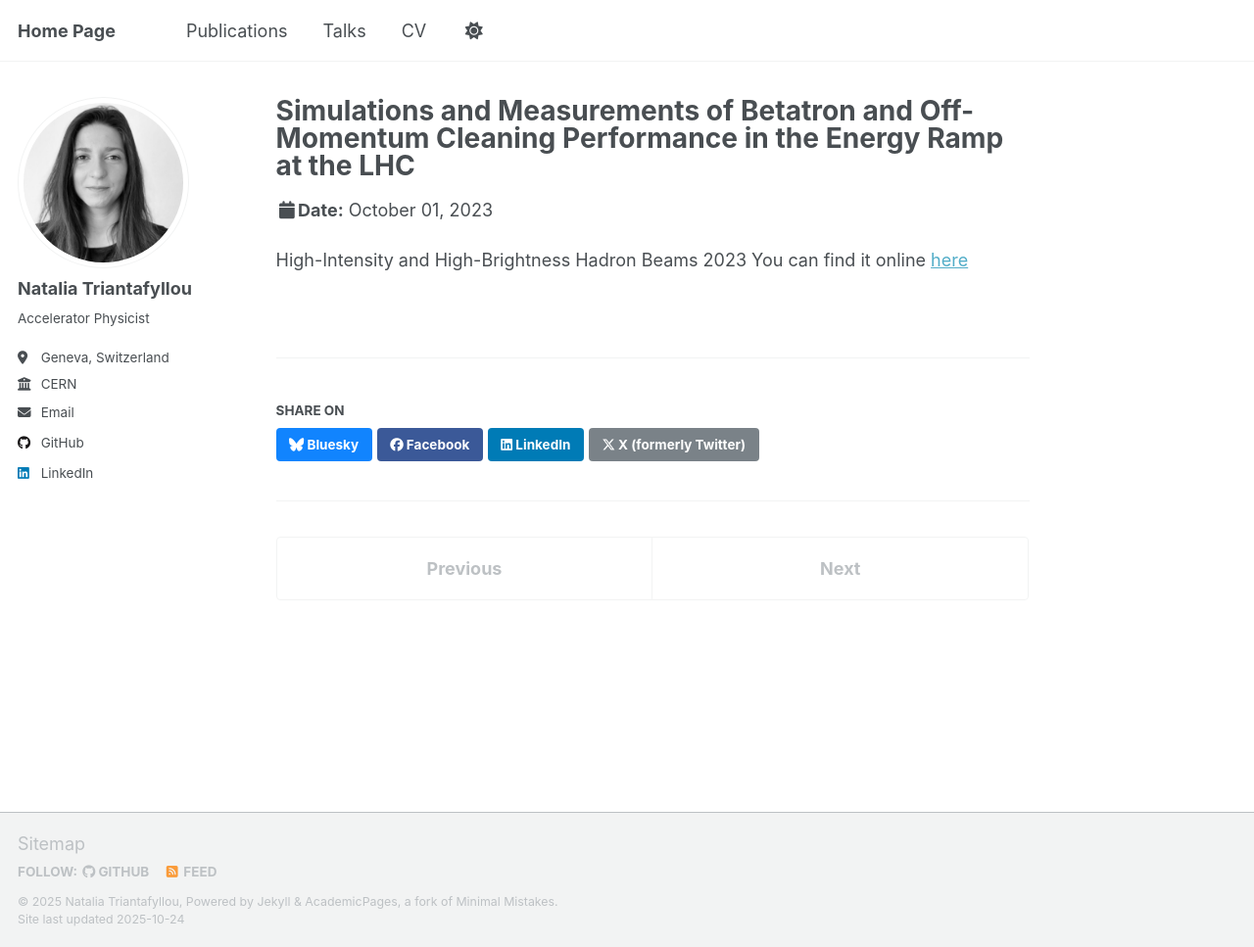
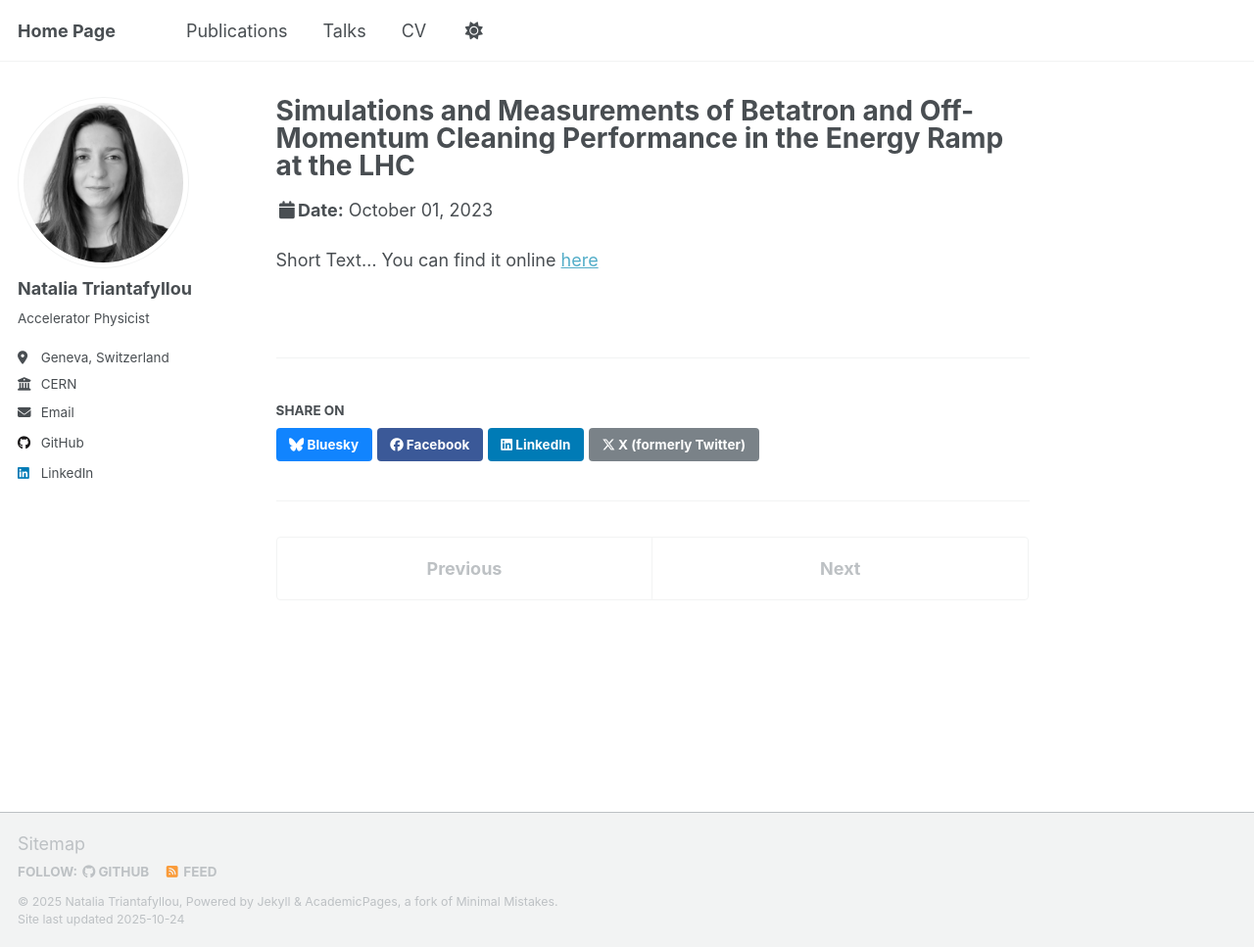
Before and after one commit to natriant/natriant.github.io, a Jekyll site: the page built from _talks/ParticlesAnalysis.md, in a window 1280 px wide and 967 px high. Shown: the whole window at 98% size. Built offline with Jekyll 4.4.1, drawn with Linux system fonts in a browser that asks for light colours; a script that is not in the unit is left out.

Commit message:
Update ParticlesAnalysis.md

```diff
--- a/_talks/ParticlesAnalysis.md
+++ b/_talks/ParticlesAnalysis.md
@@ -1,10 +1,12 @@
 ---
 title: "Simulations and Measurements of Betatron and Off-Momentum Cleaning Performance in the Energy Ramp at the LHC"
 collection: talks
+type: "Talk"
 permalink: /talks/ParticlesAnalysis
+venue: "High-Intensity and High-Brightness Hadron Beams 2023"
 date: 10/2023
 location: "Geneva, Switzerland"
 ---
 
-High-Intensity and High-Brightness Hadron Beams 2023
+Short Text...
 You can find it online [here](https://indico.cern.ch/event/1138716/contributions/5558692/)
```
